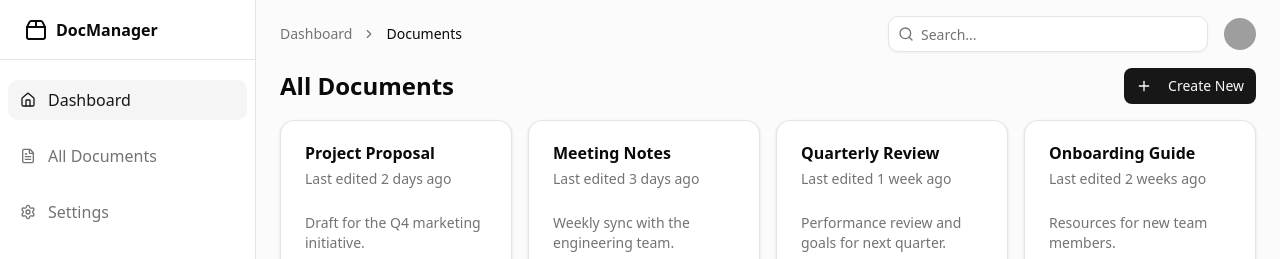
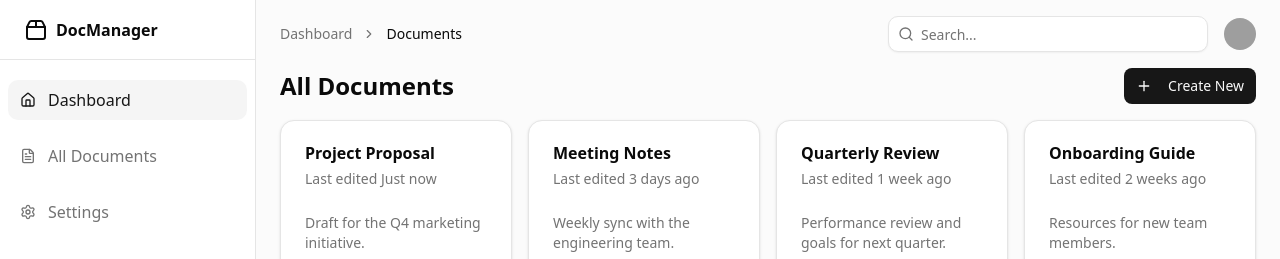
Before and after one commit to fpozoc/testing-vercel-001, a Next.js app: page /documents in a window 1280 px wide. Shown: the top 259 px of the page. Built offline with nearby package versions, Linux system fonts and the light colour scheme; grey boxes are pictures that could not be loaded.

Commit message:
feat: update document timestamps

```diff
--- a/app/documents/page.tsx
+++ b/app/documents/page.tsx
@@ -12,7 +12,7 @@ import {
 } from "@/components/ui/card"
 
 const mockDocuments = [
-    { id: 1, title: "Project Proposal", date: "2 days ago", description: "Draft for the Q4 marketing initiative." },
+    { id: 1, title: "Project Proposal", date: "Just now", description: "Draft for the Q4 marketing initiative." },
     { id: 2, title: "Meeting Notes", date: "3 days ago", description: "Weekly sync with the engineering team." },
     { id: 3, title: "Quarterly Review", date: "1 week ago", description: "Performance review and goals for next quarter." },
     { id: 4, title: "Onboarding Guide", date: "2 weeks ago", description: "Resources for new team members." },
```
